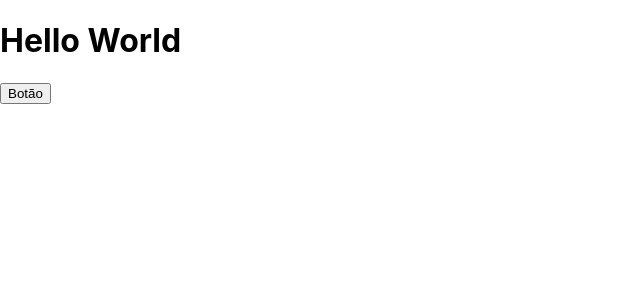
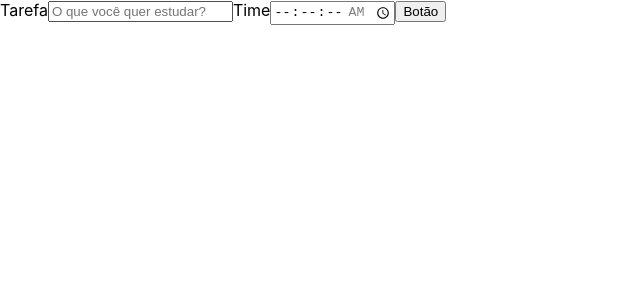
Before and after one commit to GHLFernandes/gf-studies, a React (Create React App) app: page / in a window 1280 px wide. Shown: the top 300 px of the page, without its empty margins (0-640 px from the left). Built offline with nearby package versions, Linux system fonts and the light colour scheme.

Commit message:
feat: construindo form

```diff
--- a/src/App.tsx
+++ b/src/App.tsx
@@ -1,11 +1,10 @@
 import React from 'react';
-import Button from './components/Button';
+import Form from './components/Form';
 
 function App() {
   return (
     <>
-      <h1>Hello World</h1>
-      <Button/>
+      <Form/>
     </>
   );
 }
--- /dev/null
+++ b/src/components/Form/index.tsx
@@ -0,0 +1,14 @@
+import React from 'react';
+import InputText from '../InputText';
+import InputTime from '../InputTime';
+import Button from '../Button';
+
+export default function Form() {
+  return (
+    <form>
+        <InputText label="Tarefa" />
+        <InputTime label="Time" />
+        <Button />
+    </form>
+  )
+};
--- /dev/null
+++ b/src/components/InputText/index.tsx
@@ -0,0 +1,10 @@
+import React from 'react'
+
+export default function InputText(props: { label: string }) {
+  return (
+   <>
+    <label htmlFor='task'>{props.label}</label>
+    <input type='text' id='task' name='task' placeholder='O que você quer estudar?' required />
+   </>
+  )
+}
--- /dev/null
+++ b/src/components/InputTime/index.tsx
@@ -0,0 +1,10 @@
+import React from 'react'
+
+export default function InputTime(props : {label: string}) {
+  return (
+    <>
+    <label htmlFor='time'>{props.label}</label>
+    <input type='time' step='1' id='time' name='time' min='00:00:00' max='02:00:00'  required />
+   </>
+  )
+}
```
